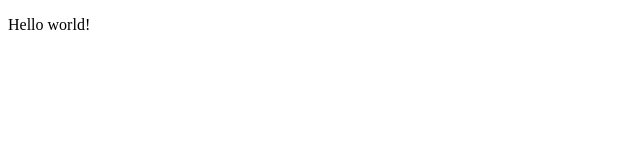
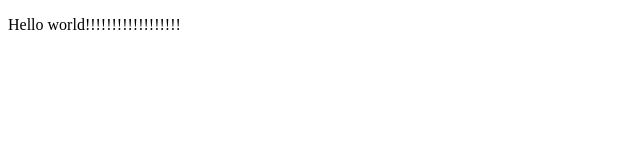
Before and after one commit to paopao49/hello-world, a plain HTML site: page index.html in a window 1280 px wide. Shown: the whole page, without its empty margins (0-640 px from the left). Drawn offline with Linux system fonts and the light colour scheme.

Commit message:
added more empahsis

```diff
--- a/index.html
+++ b/index.html
@@ -10,7 +10,7 @@
 
 <body>
 
-	<p>Hello world!</p>
+	<p>Hello world!!!!!!!!!!!!!!!!!!</p>
 
 </body>
 
```
